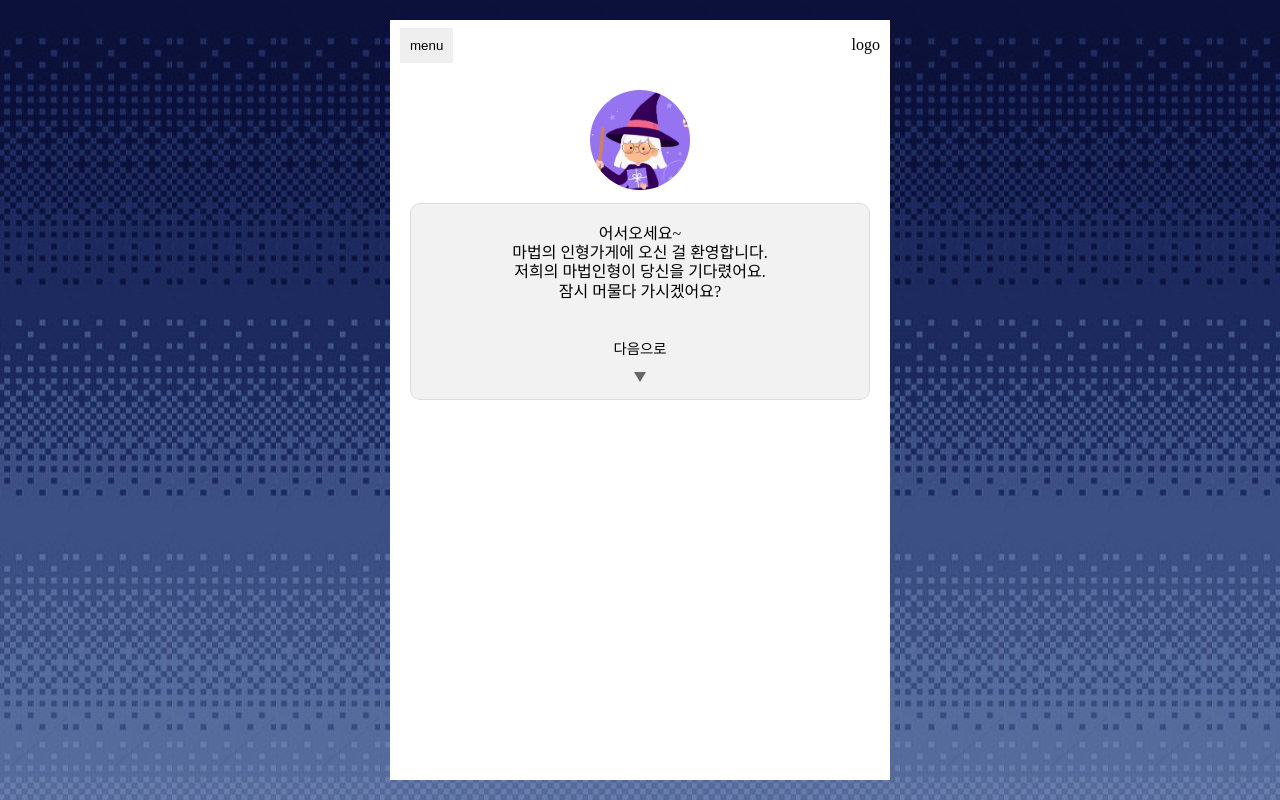
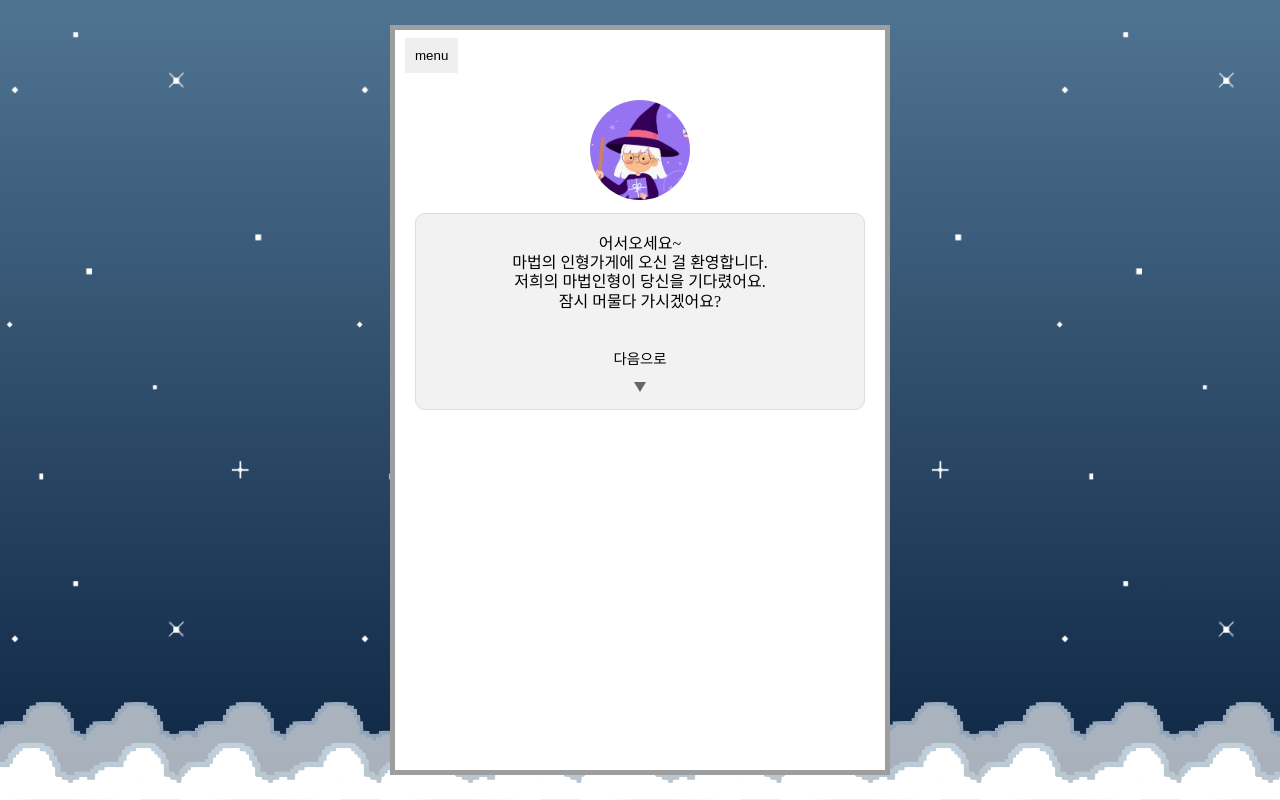
Before and after one commit to soooru/hotbi, a React (Create React App) app: page / in a window 1280 px wide. Built offline with nearby package versions, Linux system fonts and the light colour scheme; a small style sheet from the web is missing.

Commit message:
style:스타일 수정

```diff
--- a/src/components/Drawer.tsx
+++ b/src/components/Drawer.tsx
@@ -16,7 +16,7 @@ const StyledNav = styled.nav<Props>`
   left: 0;
   top: 0;
   width: 300px;
-  height: 100vh;
+  height: 100%;
   transition: all 0.3s ease-in-out;
   transform: translate(-300px);
   z-index: 2;
@@ -37,7 +37,7 @@ const StyleDim = styled.div`
   background: #000;
   opacity: 0.6;
   width: 100%;
-  height: 100vh;
+  height: 100%;
   position: absolute;
   top: 0;
   left: 0;
--- a/src/components/Header.tsx
+++ b/src/components/Header.tsx
@@ -17,7 +17,6 @@ function Header() {
         <button id="menu" onClick={onToggle}>
           menu
         </button>
-        <div>logo</div>
       </StyledHeader>
     </>
   )
--- a/src/components/WrapperBox.tsx
+++ b/src/components/WrapperBox.tsx
@@ -8,13 +8,16 @@ const StyledWrapper = styled.div<Props>`
   max-width: 500px;
   margin: 0 auto;
   background: #fff;
-  height: calc(100vh - 40px);
-  min-height: calc(100vh - 40px);
+  height: calc(100vh - 50px);
+  min-height: calc(100vh - 50px);
   max-height: 100vh;
   overflow: auto;
-  width: calc(100vw - 40px);
+  width: calc(100vw - 50px);
   position: relative;
-  top: 20px;
+  top: 25px;
+  z-index: 1;
+  border: 5px solid #9e9e9e;
+  box-sizing: border-box;
 `
 
 function WrapperBox({ children, ...props }: Props) {
--- a/src/index.css
+++ b/src/index.css
@@ -140,17 +140,28 @@ table {
 
 /* custom global css */
 body {
-  background-image: url('./assets/images/pixel-bg.jpg'),
-    linear-gradient(
-      183deg,
-      rgba(11, 17, 58, 1) 0%,
-      rgba(11, 17, 58, 1) 40%,
-      rgba(101, 122, 168, 1) 60%,
-      rgba(101, 122, 168, 1) 100%
-    );
-  background-size: auto;
-  background-position: center center;
+  background-image: url('./assets/images/bg_star.png'),
+    linear-gradient(0deg, rgba(12, 36, 66, 1) 0%, rgba(79, 116, 146, 1) 100%);
+  background-size: 350px;
+
+  background-position: top center;
+  background-repeat: repeat;
+}
+@media screen and (max-width: 768px) {
+  body {
+    background-size: 200px;
+  }
+}
+body::after {
+  content: '';
+  width: 100%;
+  height: 200px;
+  background-image: url('./assets/images/bg_cloud.png');
+  position: absolute;
+  background-size: 200px;
+  background-position: bottom center;
   background-repeat: repeat-x;
+  bottom: 0px;
 }
 button {
   padding: 10px;
```
Also changed, not shown: src/assets/images/bg_cloud.png (added), src/assets/images/bg_star.png (added).
